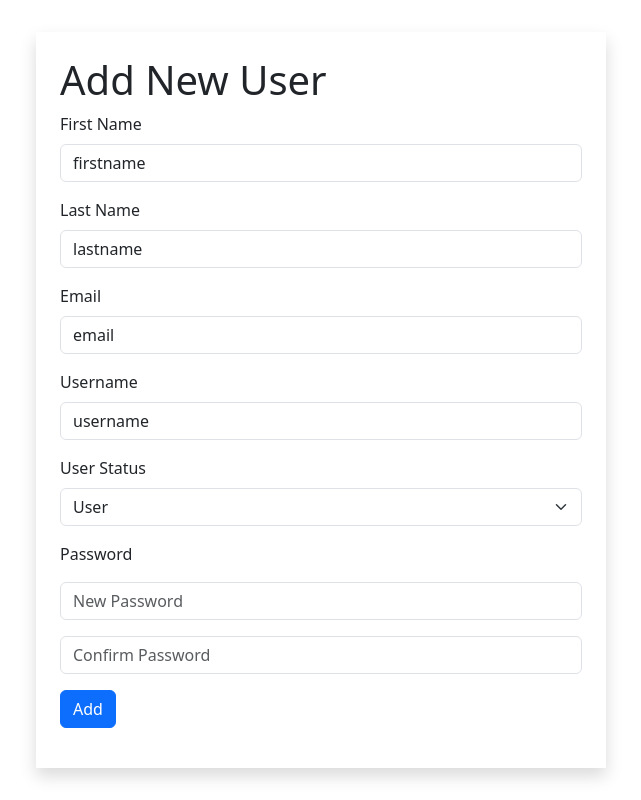
After one commit to Great0106/django-todolist, a Django app: page /user/edit/form/1 in a window 1280 px wide. The commit adds this page. Shown: the whole page, without its empty margins (319-960 px from the left). Run offline with Django 4.2, Linux system fonts and the light colour scheme; data comes from the database, SQL or seed files in the repository.

Commit message:
edituserform

```diff
--- /dev/null
+++ b/main/templates/main/edit_user_form.html
@@ -0,0 +1,57 @@
+{% extends 'main/base.html' %}
+{% block title %} Edit User {% endblock title %}
+{% block content %}
+    <div class="container" style="height: 100vh;">
+        <div class="row" style="height: 100%;">
+            <div class="col-10 col-md-8 col-lg-6 mx-auto my-auto shadow p-4">
+                <h1>Add New User</h1>
+                <form action="{% url 'add-user' %}" method="POST">
+                    {% csrf_token %}
+                    {% for message in messages %}
+                        <div class="mb-3 alert {{message.tags}}" role="alert">
+                            {{ message }}
+                        </div>
+                    {% endfor %}
+                    <div class="mb-3">
+                        <label for="firstname" class="form-label">First Name</label>
+                        <input value="firstname" class="form-control" type="text" name="firstname" id="firstname" placeholder="Your First Name" required>
+                    </div>
+                    <div class="mb-3">
+                        <label for="lastname" class="form-label">Last Name</label>
+                        <input value="lastname" class="form-control" type="text" name="lastname" id="lastname" placeholder="Your Last Name" required>
+                    </div>
+                    <div class="mb-3">
+                        <label for="email" class="form-label">Email</label>
+                        <input value="email" class="form-control" type="email" name="email" id="email" placeholder="e.g example@mail.com" required>
+                    </div>
+                    <div class="mb-3">
+                        <label for="username" class="form-label">Username</label>
+                        <input value="username" class="form-control" type="text" name="username" id="username" placeholder="Your Preferred Username" required>
+                    </div>
+                    <div class="mb-3">
+                        <label for="status" class="form-label">User Status</label>
+                        <select class="form-select" aria-label="Default select example" name="status" id="status" required>
+                            <option value="user">
+                                User
+                            </option>
+                            <option {% if is_staff %} selected {% endif %} value="admin">
+                                Admin
+                            </option>
+                            <option {% if is_superuser %} selected {% endif %}value="superuser">
+                                Superuser
+                            </option>
+                        </select>
+                    </div>
+                    <div class="mb-3">
+                        <p>Password</p>
+                        <input class="form-control mb-3" type="password" name="password1" placeholder="New Password" required>
+                        <input class="form-control" type="password" name="password2" placeholder="Confirm Password" required>
+                    </div>
+                    <div class="mb-3">
+                        <input type="submit" class="btn btn-primary" value="Add">
+                    </div>
+                </form>
+            </div>
+        </div>
+    </div>
+{% endblock content %}
--- a/main/templates/main/userlist.html
+++ b/main/templates/main/userlist.html
@@ -54,7 +54,7 @@
                                     {{ user.email }}
                                 </td>
                                 <td>
-                                    <a class="btn btn-warning" href="">
+                                    <a class="btn btn-warning" href="{% url 'edit-user-form' %}">
                                         <i class="bi bi-pencil-square"></i>
                                     </a>
                                     <a class="btn btn-danger" href="">
--- a/main/urls.py
+++ b/main/urls.py
@@ -8,5 +8,6 @@ urlpatterns = [
     path('todo/delete/<int:id>', views.delete, name="todo-delete"),
     path('todo/userlist', views.userlist, name="userlist"),
     path('user/add/form', views.addUserForm, name="add-user-form"),
-    path('user/add', views.addUser, name="add-user")
+    path('user/add', views.addUser, name="add-user"),
+    path('user/edit/form/<int:id>', views.editUserForm, name="edit-user-form")
 ]
--- a/main/views.py
+++ b/main/views.py
@@ -70,13 +70,24 @@ def addUser(request):
     )
 
     if status == 'admin':
-        user.is_staff == True
-        user.save()
+        user.is_staff = True
     elif status == 'superuser':
-        user.is_superuser == True
-        user.is_staff == True
-        user.save()
+        user.is_superuser = True
+        user.is_staff = True
 
+    user.save()
     messages.success(request, 'User added successfully!')
+    return HttpResponseRedirect(reverse('userlist'))
 
-    return HttpResponseRedirect(reverse('userlist'))
+def editUserForm(request, id):
+    user = User.objects.get(id=id)
+    data = dict(
+        username = user.username,
+        firstname = user.first_name,
+        lastname = user.last_name,
+        email = user.email,
+        is_staff = user.is_staff,
+        is_superuser = user.is_superuser,
+        is_active = user.is_active
+    )
+    return render(request, 'main/edit_user_form.html')
```
